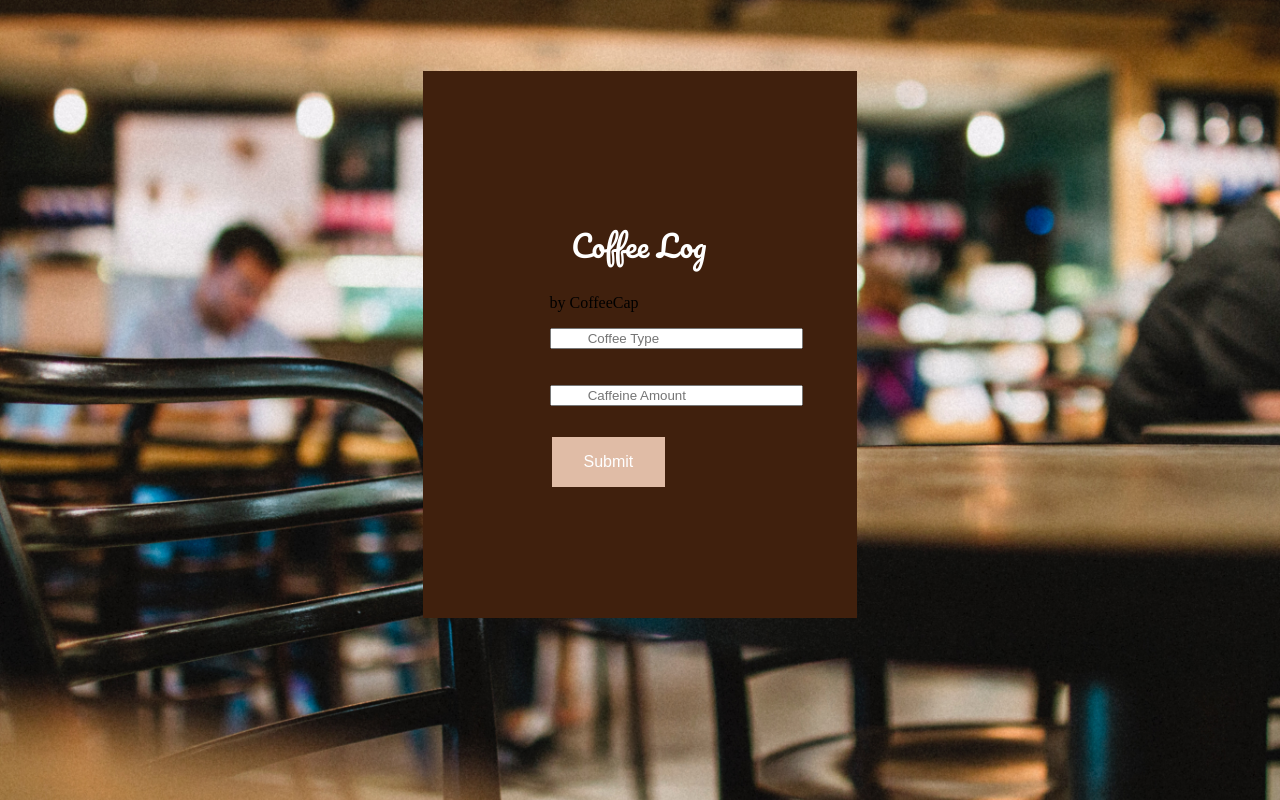
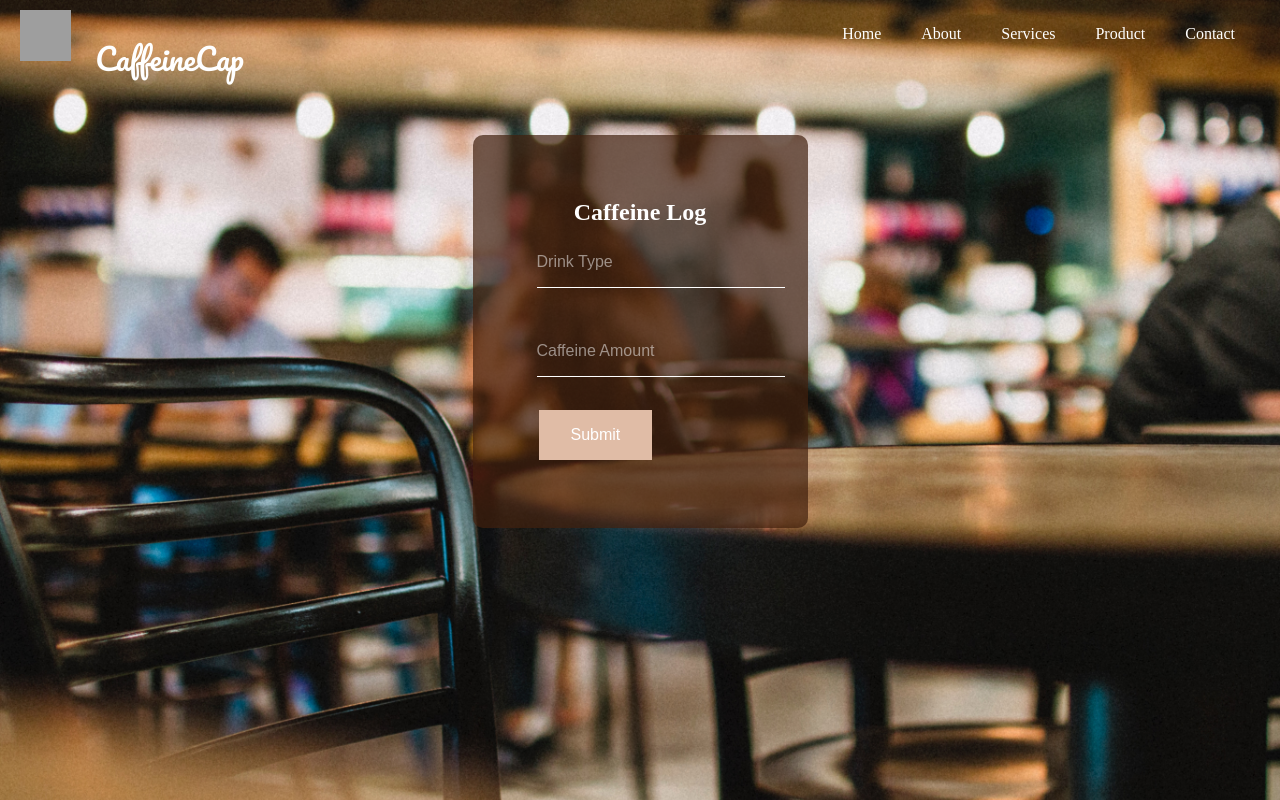
Before and after one commit to mffabrigas/CaffeineCap, a Python web app: template templates/input.html in a window 1280 px wide. Run offline with Jinja, Linux system fonts and the light colour scheme; the template is opened without the code that fills it, so the values that code supplies are empty; grey boxes are pictures that could not be loaded.

Commit message:
changes to input css, login css, and register css. changes for input, login, and register html.

```diff
--- a/styles/input_styles.css
+++ b/styles/input_styles.css
@@ -1,29 +1,71 @@
+*{
+  padding: 0;
+  margin: 0;
+}
 body{
-  background-image: url(chair-coffee-shop-counter-597929.jpg);
+  background: url(chair-coffee-shop-counter-597929.jpg);
   display: flex;
-  align-items: center;
-  justify-content: center;
-  padding: none;
-  margin: none;
-  background-size: 100%;
+  /* align-items: center;
+  justify-content: center;*/
+  background-size: cover;
+  background-repeat: no-repeat;
+  max-height: 100%;
+  width: 100%;
+  flex-direction: column;
+
 }
 
+.top{
+  justify-content: center;
+  align-items: center;
+
+}
+
+.menu{
+  float: right;
+  height: 10vh;
+}
+
+.menu ul{
+  overflow: hidden;
+  display: inline-flex;
+  margin: 25px;
+}
+
+
+
 .coffee_log{
+  display: flex;
   flex-direction: column;
   flex-flow: column;
-  padding: 10%;
-  background-color: #40200d;
-  margin:5%;
+  padding: 5%;
+  background-color: rgba(64, 32, 13, 0.7);
+  margin:50px auto;
   align-content: center;
   justify-content: center;
+  border-radius: 10px;
 
+}
+
+#topCoff{
+
+  font-family: 'Pacifico', cursive;
+  font-size: 30px;
+  color: white;
+  font-weight: lighter;
+  text-align: center;
 }
 
 #siteHead{
   align-items: center;
 }
 
-h1{
+h2{
+  color: white;
+  text-align: center;
+}
+
+/* h1{
   font-family: 'Pacifico', cursive;
   font-size: 30px;
   color: white;
@@ -32,27 +74,27 @@ h1{
   margin: 10%;
   padding:2%;
   align-self: center;
+} */
+::placeholder{
+  color: rgba(255,255,255,0.5);
 }
-
 
 .putCoff{
    display: flex;
-   justify-content: center;
-   align-items: center;
    margin:auto;
-   padding-left: 20%;
    padding-right: 20%;
    margin-top: 5%;
    margin-bottom: 5%;
-
+   min-height:50px;
+   min-width: 150px;
+   border: none;
+   border-bottom: 1px solid #fff;
+   background: transparent;
+   outline: none;
+   color: #fff;
+   font-size: 16px;
 }
 
-
-placeholder {
-  align-items: center;
-  justify-content: center;
-  font-style:
-}
 
 #subCof{
   background-color: #e0bca6;
@@ -73,3 +115,26 @@ placeholder {
   background-color: black;
   color: #e0bca6;
 }
+.list-item{
+  list-style: none;
+  margin: 0px 20px;
+  cursor: pointer;
+  color: white;
+}
+.list-item:hover{
+  border-bottom: 1px solid black;
+  color: #ee156d;
+}
+
+
+img{
+  min-width: 51.2px;
+  max-width: 51.2px;
+  height: 51.2px;
+  margin-top: -20px;
+  margin: 10px 20px;
+  cursor: pointer;
+  overflow: hidden;
+  display: inline-flex;
+
+}
--- a/templates/input.html
+++ b/templates/input.html
@@ -2,20 +2,33 @@
 <html lang="en" dir="ltr">
   <head>
     <meta charset="utf-8">
-    <title>Welcome to CoffeeCap</title>
+    <title>Welcome to CaffeineCap</title>
     <link href="https://fonts.googleapis.com/css?family=Pacifico&display=swap" rel="stylesheet">
     <link rel="stylesheet" href="../styles/input_styles.css">
   </head>
   <body>
+    <div class="top">
+        <img class="logo" src="https://coffeeshopstartups.com/wp-content/uploads/2015/02/coffee-icon.png">
+        <span id=topCoff>CaffeineCap</span>
+        <div class="menu">
+          <ul>
+            <li class = "list-item">Home</li>
+            <li class = "list-item">About</li>
+            <li class = "list-item">Services</li>
+            <li class = "list-item">Product</li>
+            <li class = "list-item">Contact</li>
+          </ul>
+        </div>
+    </div>
+
     <div class="coffee_log">
       <div id="siteHead">
-        <h1>Coffee Log</h1>
-        <p id="little"> by CoffeeCap</p>
+        <h2>Caffeine Log</h2>
       </div>
       <form method="post" action="http://localhost:8080/profile">
-        <input type="text" name="coffee_type" placeholder="Coffee Type" class="putCoff"> <br>
+        <input type="text" name="coffee_type" placeholder="Drink Type" class="putCoff"> <br>
         <input type="text" name="caffeine_amount" placeholder="Caffeine Amount" class="putCoff"> <br>
-        <input type="submit" value="Submit" class= "putCoff" id="subCof">
+        <input type="submit" value="Submit" id="subCof">
       </form>
     </div>
   </body>
--- a/templates/login.html
+++ b/templates/login.html
@@ -4,11 +4,11 @@
     <link rel="stylesheet" href="../styles/login_style.css">
     <link href="https://fonts.googleapis.com/css?family=Pacifico&display=swap" rel="stylesheet">
     <meta charset="utf-8">
-    <title>CoffeeCap | Login</title>
+    <title>CaffeineCap | Login</title>
   </head>
   <body>
     <div class="topBar">
-      CoffeeCap
+      CaffeineCap
     </div>
     <div class="loginBox">
       <form class="" action="" method="post">
--- a/templates/register.html
+++ b/templates/register.html
@@ -8,7 +8,7 @@
   </head>
   <body>
     <div class = "topBar">
-      CoffeeCap
+      CaffeineCap
     </div>
     <div class = "registerBox">
     <h2>  Register Here</h2>
```
Also changed, not shown: styles/login_style.css (+13 -3 lines), styles/register_style.css (+11 -3 lines).
